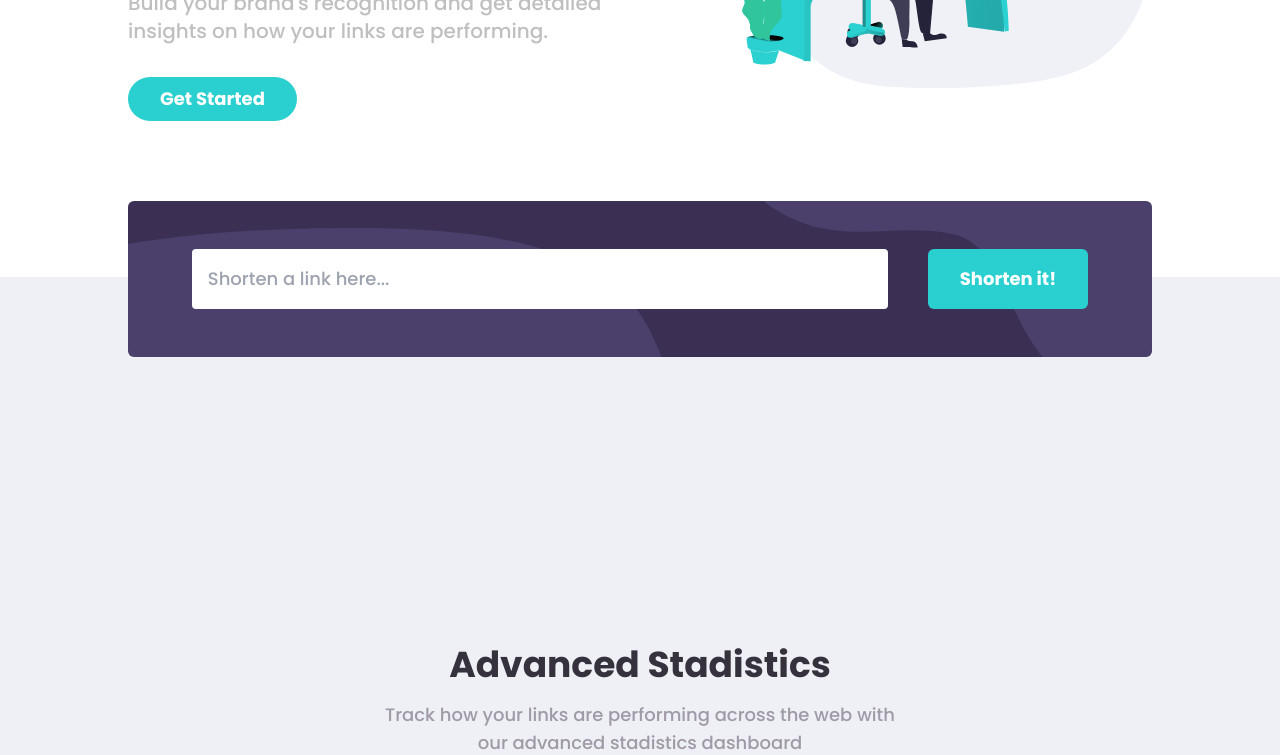
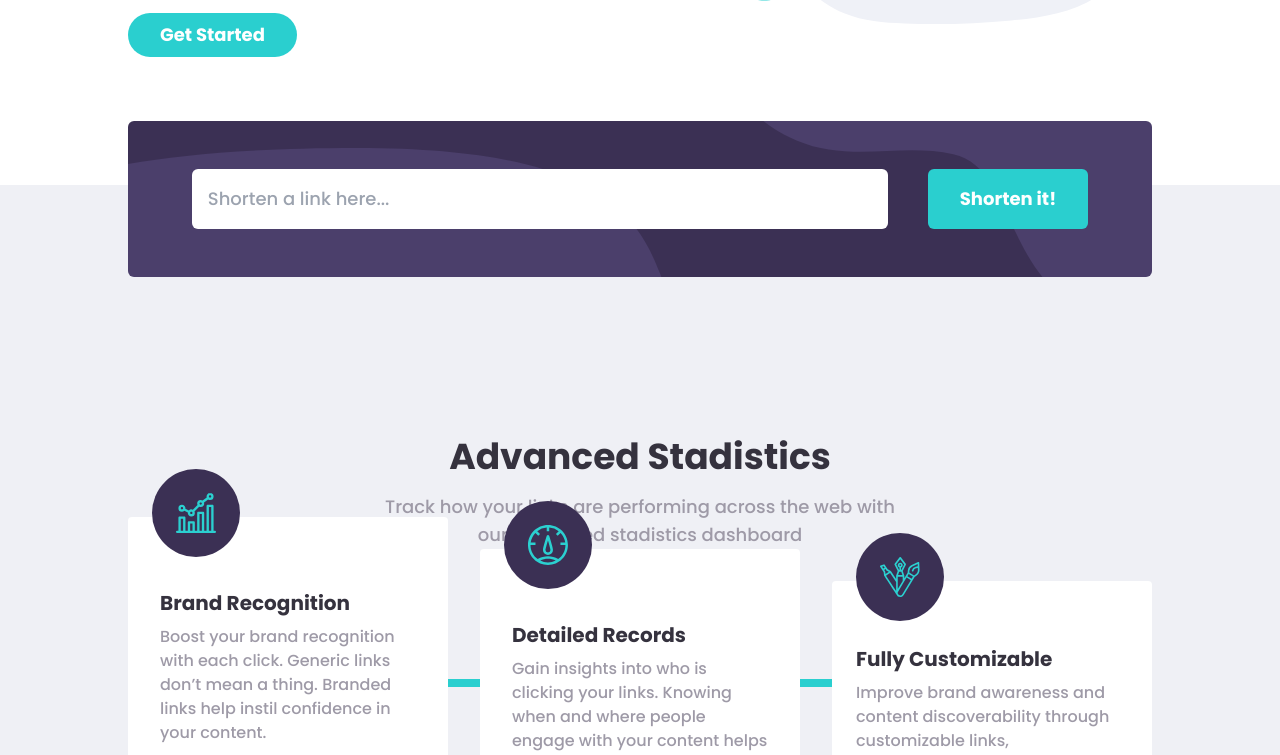
Before and after one commit to TomasPereira-Dev/frontendMentor-Challenge14, a React (Vite) app: page / in a window 1280 px wide. Shown: the part 380-1135 px from the top of the page. Built offline with nearby package versions, Linux system fonts and the light colour scheme.

Commit message:
fixed input and list container size

```diff
--- a/src/App.jsx
+++ b/src/App.jsx
@@ -101,8 +101,8 @@
           <img src="./icon-hamburger.svg" alt="mobile menu"/>
         </button>
       </header>
-      <main className='text-lg mt-8 lg:mt-24'>
-        <section className='relative z-10 flex flex-col items-center'>
+      <main className='text-lg mt-8'>
+        <section className='relative z-10 flex flex-col items-center lg:pb-32'>
           <div className='flex flex-col gap-8 lg:flex lg:flex-row-reverse'>
             <div>
               <img src="./illustration-working.svg" alt="a illustration of someone working"/>
@@ -113,17 +113,21 @@
               <a className='mt-8 px-8 py-2 text-lg text-white font-bold bg-cyan rounded-full hover:brightness-110 ease-in-out'>Get Started</a>
             </div>
           </div>
-          <div className='relative -bottom-20 flex flex-col gap-10 p-6 w-11/12 bg-mobileFormBg bg-no-repeat bg-right-top bg-origin-padding bg-violet2 rounded-md  lg:bg-desktopFormBg lg:flex-row lg:justify-center lg:w-full lg:p-12 lg:bg-left lg:bg-cover'>
-            <input className={`text-lg px-4 py-2 bg-white outline ${alertOutline} rounded lg:w-9/12`} id='link-input' type="text" placeholder='Shorten a link here...' ref={inputRef} onChange={() => {setInputValue(inputRef.current.value)}}/>
-            <span className='absolute top-[40%] text-red italic opacity-90 lg:left-[6.5%] lg:top-3/4'>{errorMessage}</span>
-            <button className='px-4 py-2 text-lg text-white font-bold bg-cyan rounded-md lg:px-8 lg:py-4 hover:brightness-110 ease-in-out' type='button' onClick={requestHandler}>Shorten it!</button>
+        </section>
+        <section className='relative left-1/2 -z-1 flex flex-col px-4 py-16 bg-grayishBlue w-screen text-center -translate-x-1/2'>
+          <div className='relative left-1/2 -top-32 -translate-x-1/2 max-w-screen-lg'>
+            <div className='flex flex-col justify-center gap-10 p-6
+            bg-mobileFormBg bg-no-repeat bg-right-top bg-origin-padding bg-violet2 rounded-md
+            lg:flex-row lg:bg-desktopFormBg lg:p-12 lg:bg-left lg:bg-cover'>
+              <input className={`text-lg px-4 py-2 bg-white outline ${alertOutline} rounded-md lg:w-9/12`} id='link-input' type="text" placeholder='Shorten a link here...' ref={inputRef} onChange={() => {setInputValue(inputRef.current.value)}}/>
+              <span className='absolute text-red italic opacity-90 lg:top-[23%] lg:left-[6.5%]'>{errorMessage}</span>
+              <button className='px-4 py-2 text-lg text-white font-bold bg-cyan rounded-md lg:px-8 lg:py-4 hover:brightness-110 ease-in-out' type='button' onClick={requestHandler}>Shorten it!</button>
+            </div>
+            <ul className='grid grid-rows-1 items-center gap-4 mt-8'>
+              {mappedLinkList}
+            </ul>
           </div>
-        </section>
-        <section className='relative left-1/2 -z-1 flex flex-col gap-24 bg-grayishBlue px-4 py-16 w-screen text-center -translate-x-1/2 lg:py-32'>
-          <ul className='grid grid-rows-1 items-center gap-4 mt-8 lg:self-center lg:w-10/12'>
-            {mappedLinkList}
-          </ul>
-          <div className='mt-28 lg:flex lg:flex-col lg:items-center'>
+          <div className='lg:flex lg:flex-col lg:items-center'>
             <h2 className='mb-4 text-2xl text-darkBlue font-bold lg:text-4xl'>Advanced Stadistics</h2>
             <p className='text-base text-violet1 lg:max-w-advancedDesktop lg:text-lg'>Track how your links are performing across the web with our advanced stadistics dashboard</p>
           </div>
```
